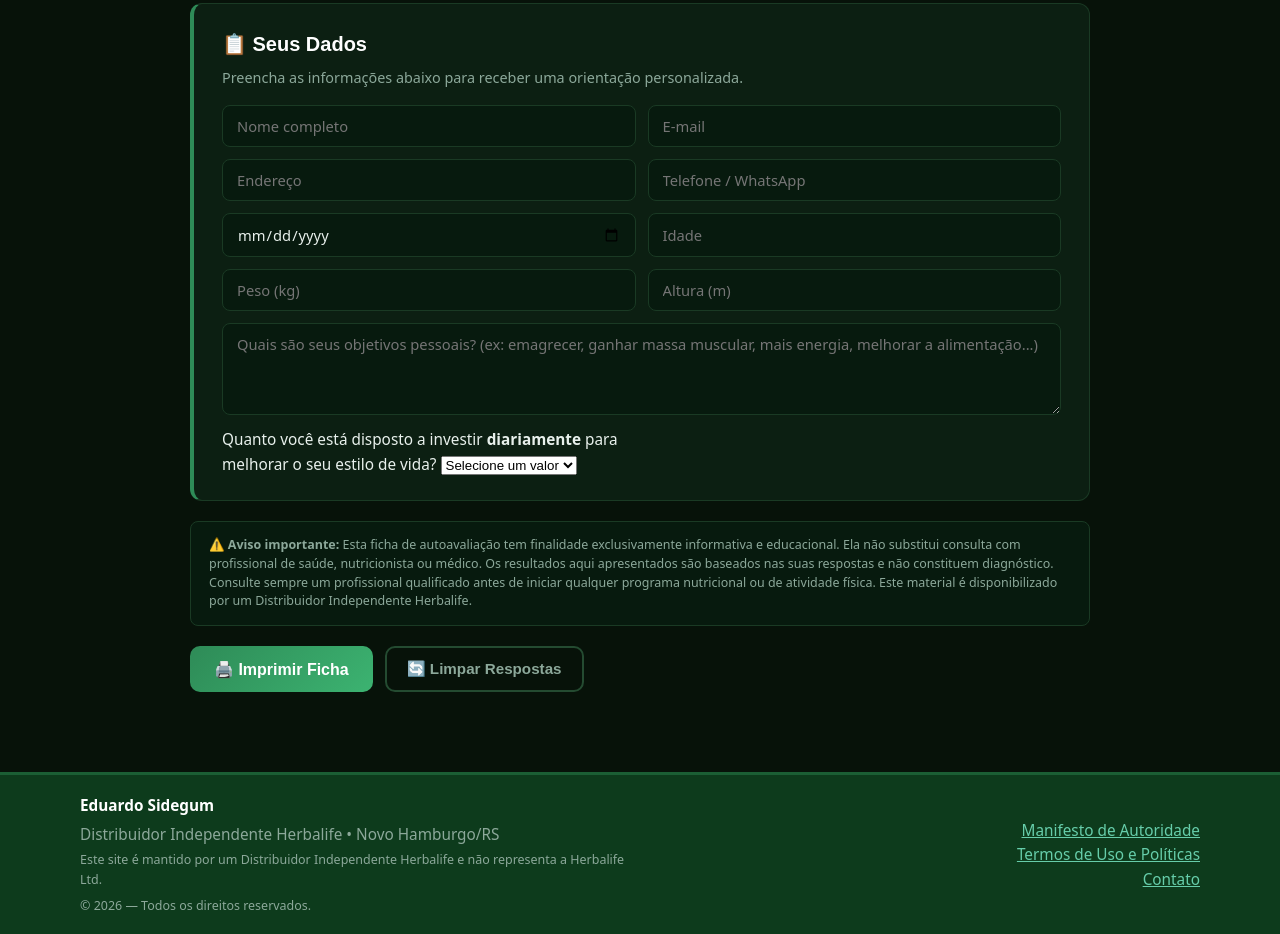
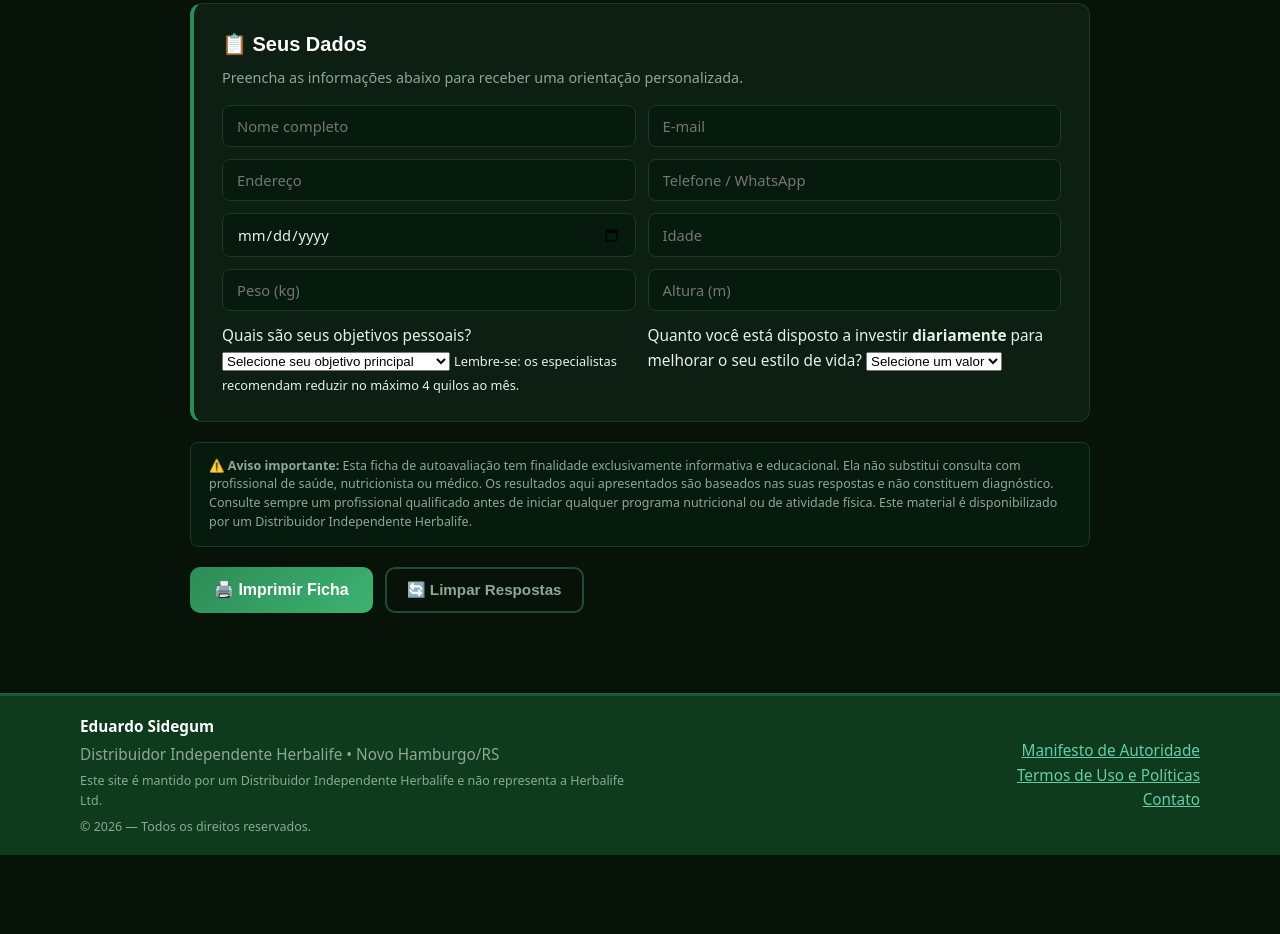
Before and after one commit to edusidegum/perfil, a plain HTML site: page perfil.html in a window 1280 px wide. Shown: the part 2221-3155 px from the top of the page. After the commit the page ends 3076 px from the top, so only its background shows below. Drawn offline with Linux system fonts and the light colour scheme; a script that the page names is missing.

Commit message:
Update perfil.html

```diff
--- a/perfil.html
+++ b/perfil.html
@@ -706,8 +706,20 @@ img { max-width: 100%; }
           <input type="number" id="idade" placeholder="Idade" aria-label="Idade" min="1" max="120">
           <input type="number" id="peso" placeholder="Peso (kg)" aria-label="Peso em kg" step="0.1">
           <input type="number" id="altura" placeholder="Altura (m)" aria-label="Altura em metros" step="0.01">
-          <textarea class="full" id="objetivos" placeholder="Quais são seus objetivos pessoais? (ex: emagrecer, ganhar massa muscular, mais energia, melhorar a alimentação...)" aria-label="Objetivos pessoais"></textarea>
-          <div class="form-group">
+        <div class="form-group">
+  <label for="objetivo-pessoal">Quais são seus objetivos pessoais?</label>
+  <select id="objetivo-pessoal" name="objetivo-pessoal">
+    <option value="" selected disabled>Selecione seu objetivo principal</option>
+    <option value="reduzir-peso">1 — Reduzir peso</option>
+    <option value="ganhar-musculos">2 — Ganhar músculos</option>
+    <option value="manter-peso">3 — Manter seu peso para sempre</option>
+    <option value="vida-saudavel">4 — Ter uma vida mais saudável</option>
+    <option value="rendimento-esporte">5 — Rendimento no Esporte</option>
+  </select>
+  <small class="form-hint">Lembre-se: os especialistas recomendam reduzir no máximo 4 quilos ao mês.</small>
+</div>
+
+        <div class="form-group">
   <label for="investimento">Quanto você está disposto a investir <strong>diariamente</strong> para melhorar o seu estilo de vida?</label>
   <select id="investimento" name="investimento">
     <option value="" selected disabled>Selecione um valor</option>
```
